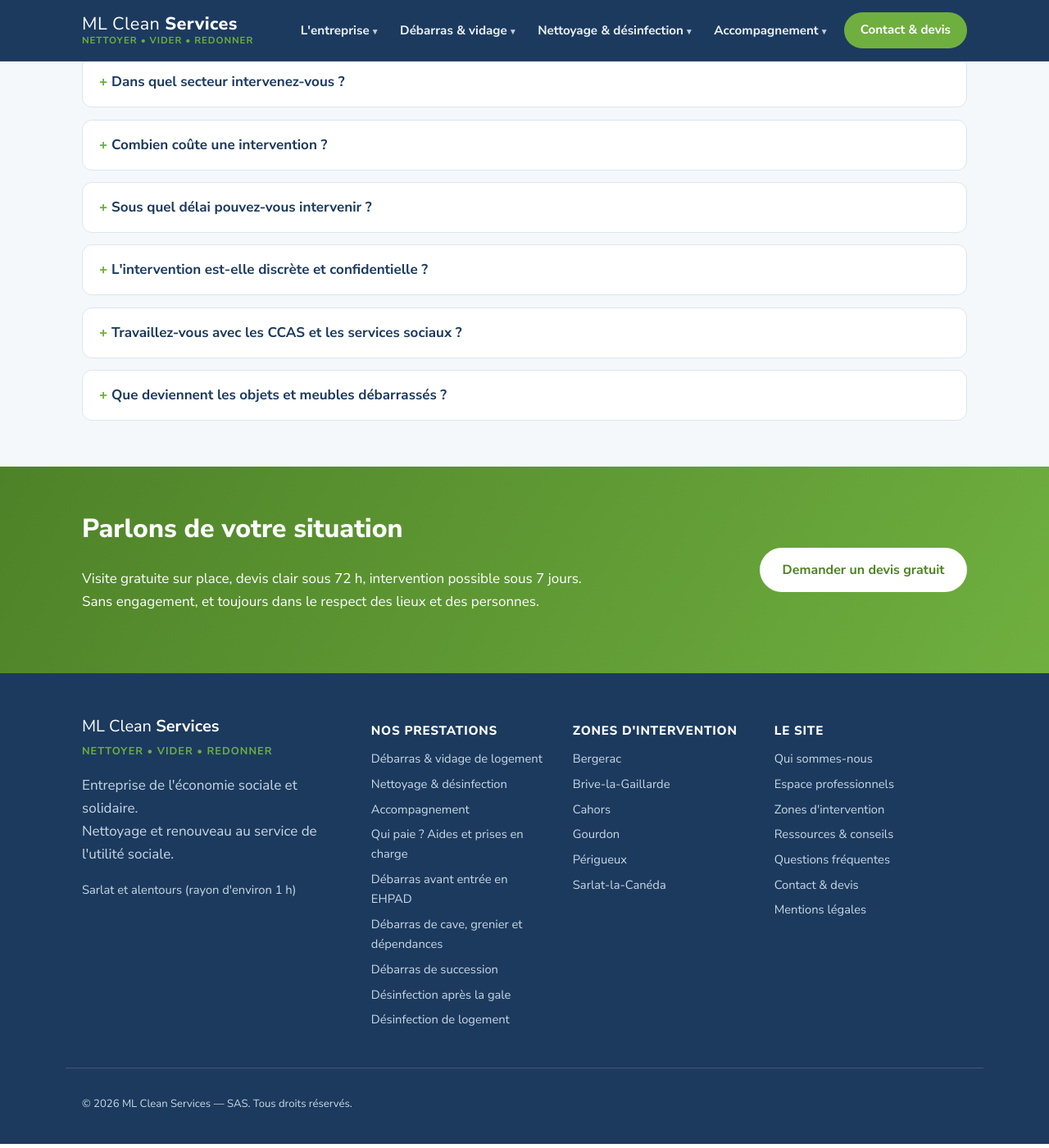
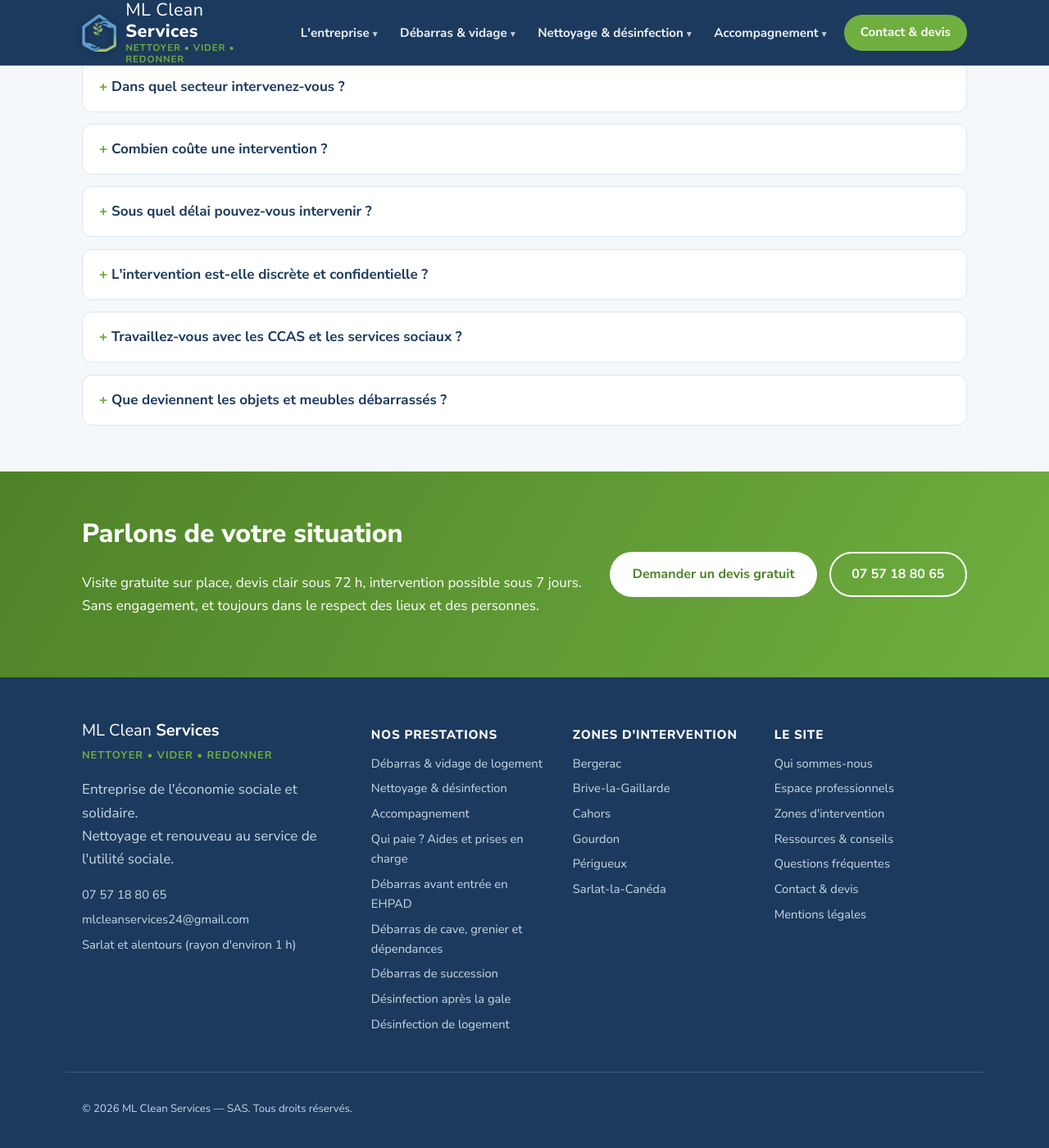
Before and after one commit to laeti-bras-droit-infopreneurs/ml-clean-services, a Jekyll site: the page built from index.html, in a window 1280 px wide and 1400 px high, scrolled down 6776 px. Shown: the whole window at 82% size. Built offline with Jekyll 4.4.1, drawn with Linux system fonts in a browser that asks for light colours.

Commit message:
Integre les coordonnees reelles, le logo (header + embleme) et le favicon
Co-Authored-By: Claude Opus 4.8 <noreply@anthropic.com>

```diff
--- a/_data/contact.yml
+++ b/_data/contact.yml
@@ -1,9 +1,9 @@
 # ── Coordonnées ML Clean Services ──
 # Un seul endroit à modifier : tout le site (header, footer, pages) lit ce fichier.
 
-telephone: "" # <!-- À REMPLACER : numéro ML Clean Services -->
-telephone_lien: "" # <!-- À REMPLACER : format international, ex. +33612345678 -->
-email: "" # <!-- À REMPLACER : email ML Clean Services -->
+telephone: "07 57 18 80 65"
+telephone_lien: "+33757188065"
+email: "mlcleanservices24@gmail.com"
 
 # Formulaire de devis — Formspree.
 # 1. Créer un compte sur formspree.io avec l'email de ML Clean Services
--- a/_includes/head.html
+++ b/_includes/head.html
@@ -10,7 +10,8 @@
   <link rel="preconnect" href="https://fonts.gstatic.com" crossorigin>
   <link href="https://fonts.googleapis.com/css2?family=Nunito+Sans:opsz,wght@6..12,400;6..12,600;6..12,700;6..12,800&display=swap" rel="stylesheet">
   <link rel="stylesheet" href="{{ '/assets/css/style.css' | relative_url }}">
-  <link rel="icon" href="{{ '/assets/img/favicon.png' | relative_url }}"><!-- À REMPLACER : favicon depuis le logo -->
+  <link rel="icon" href="{{ '/assets/img/favicon.png' | relative_url }}">
+  <link rel="apple-touch-icon" href="{{ '/assets/img/favicon.png' | relative_url }}">
 
   {%- comment -%} Données structurées : entreprise locale, zone Périgord Noir {%- endcomment -%}
   <script type="application/ld+json">
--- a/_includes/header.html
+++ b/_includes/header.html
@@ -1,9 +1,11 @@
 <header class="site-header">
   <div class="conteneur header-inner">
     <a class="logo" href="{{ '/' | relative_url }}">
-      <!-- À REMPLACER : logo hexagonal (assets/img/logo.png) dès qu'il est extrait de la plaquette -->
-      <span class="logo-nom">ML Clean <strong>Services</strong></span>
-      <span class="logo-slogan">Nettoyer • Vider • Redonner</span>
+      <img class="logo-img" src="{{ '/assets/img/logo-embleme.png' | relative_url }}" alt="" width="42" height="46">
+      <span class="logo-texte">
+        <span class="logo-nom">ML Clean <strong>Services</strong></span>
+        <span class="logo-slogan">Nettoyer • Vider • Redonner</span>
+      </span>
     </a>
 
     <button class="burger" aria-expanded="false" aria-controls="nav-principale" aria-label="Ouvrir le menu">
--- a/assets/css/style.css
+++ b/assets/css/style.css
@@ -86,7 +86,9 @@ blockquote {
   position: sticky; top: 0; z-index: 50;
 }
 .header-inner { display: flex; align-items: center; justify-content: space-between; gap: 1rem; min-height: 74px; }
-.logo { text-decoration: none; display: flex; flex-direction: column; line-height: 1.2; }
+.logo { text-decoration: none; display: flex; align-items: center; gap: 0.7rem; line-height: 1.2; }
+.logo-img { width: 42px; height: auto; filter: drop-shadow(0 1px 4px rgba(0,0,0,0.25)); }
+.logo-texte { display: flex; flex-direction: column; }
 .logo-nom { font-size: 1.35rem; font-weight: 400; color: #fff; letter-spacing: 0.02em; }
 .logo-nom strong { font-weight: 800; color: #fff; }
 .logo-slogan { font-size: 0.72rem; color: var(--vert); font-weight: 700; letter-spacing: 0.08em; text-transform: uppercase; }
```
Also changed, not shown: assets/img/favicon.png (added), assets/img/logo-embleme.png (added), assets/img/logo.png (added).
